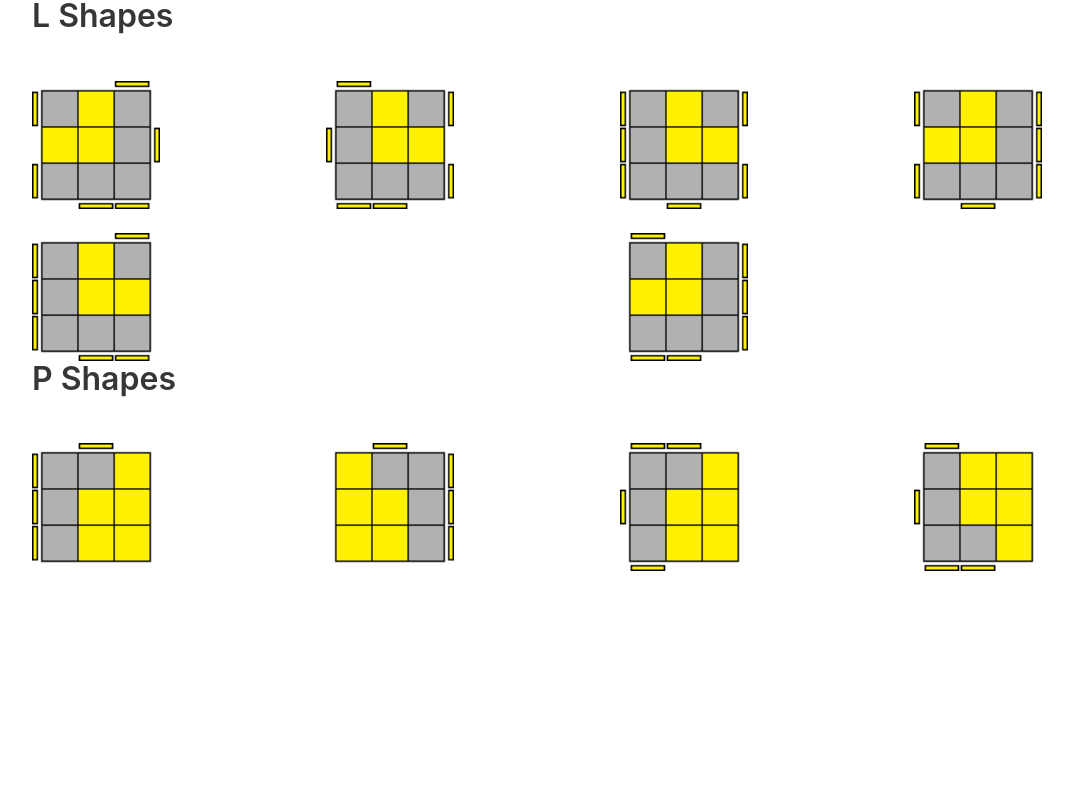
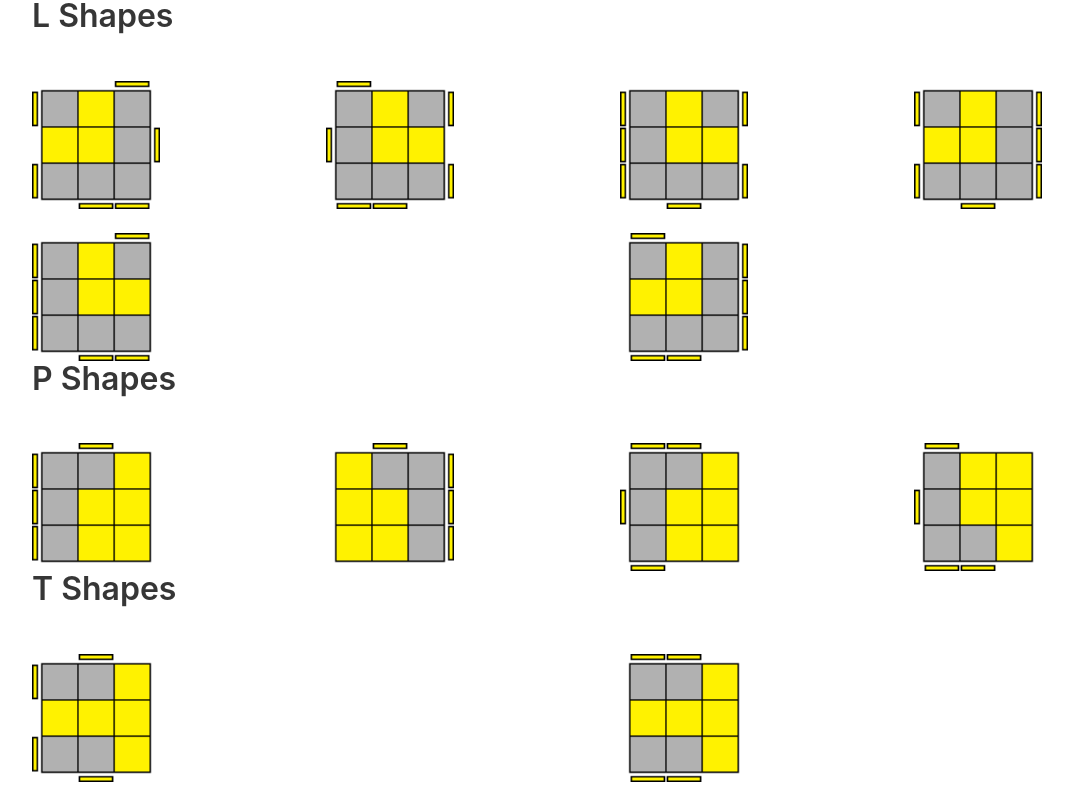
Before and after one commit to leslie-alldridge/cfop-oll-trainer, a React (Create React App) app: page / in a window 1280 px wide. Shown: the part 1360-2154 px from the top of the page, without its empty margins (32-1105 px from the left). Before the commit the page ends 1943 px from the top, so only its background shows below. Built offline with nearby package versions, Linux system fonts and the light colour scheme.

Commit message:
TShapes done

```diff
--- a/src/App.js
+++ b/src/App.js
@@ -5,7 +5,8 @@ import NoEdgeOLL from "./OLL/NoEdgeOLL";
 import CShapes from "./OLL/CShapes";
 import IShapes from './OLL/IShapes';
 import LShapes from './OLL/LShapes';
-import PShapes from './OLL/PShapes'
+import PShapes from './OLL/PShapes';
+import TShapes from './OLL/TShapes';
 
 class App extends Component {
   state ={
@@ -14,7 +15,8 @@ class App extends Component {
     CShapes: true,
     IShapes: true,
     LShapes: true,
-    PShapes: true
+    PShapes: true,
+    TShapes: true
   }
 
   handlePageChange = (name) => {
@@ -44,6 +46,7 @@ class App extends Component {
         {this.state.IShapes && <IShapes goBack={this.goBack} handlePageChange={this.handlePageChange}/>}
         {this.state.LShapes && <LShapes goBack={this.goBack} handlePageChange={this.handlePageChange}/>}
         {this.state.PShapes && <PShapes goBack={this.goBack} handlePageChange={this.handlePageChange}/>}
+        {this.state.TShapes && <TShapes goBack={this.goBack} handlePageChange={this.handlePageChange}/>}
       </div>
     );
   }
--- /dev/null
+++ b/src/Data/TShapesData.js
@@ -0,0 +1,6 @@
+const data = [
+    { id: "OLL45", alg: ["F [R U R' U'] F'"] },
+    { id: "OLL33", alg: ["[R U R' U'] [R' F R F']"] }
+  ];
+
+export default data;
--- /dev/null
+++ b/src/OLL/TShapes.jsx
@@ -0,0 +1,87 @@
+import React from "react";
+import Algorithm from "../OtherPages/Algorithm";
+
+import OLL45 from "../images/OLL-45.PNG";
+import OLL33 from "../images/OLL-33.PNG";
+
+import data from "../Data/TShapesData";
+
+class TShapes extends React.Component {
+  constructor(props) {
+    super(props);
+    this.state = {
+      selection: "OLL21",
+      showPage: false,
+      mainPage: true
+    };
+    this.handleClick = this.handleClick.bind(this);
+    this.goBack = this.goBack.bind(this)
+  }
+
+  handleClick(e) {
+    this.setState({
+      selection: e.target.name,
+      showPage: true,
+      mainPage: true
+    });
+    this.props.handlePageChange('TShapes')
+  }
+
+  goBack() {
+    this.setState({
+      showPage: false,
+      mainPage: true
+    });
+  }
+
+  render() {
+    const selection = this.state.selection;
+    var found = data.find(function(element) {
+      return element.id === selection;
+    });
+    return (
+      <div className="container">
+        {this.state.mainPage && (
+          <React.Fragment>
+            <p className="title is-3">T Shapes</p>
+            <div className="columns is-mobile algContainer">
+              <div className="column ">
+                <figure className="image is-128x128">
+                  <img
+
+                  className="grow"
+                    name={"OLL45"}
+                    alt={"OLL Case"}
+                    onClick={this.handleClick}
+                    src={OLL45}
+                  />
+                </figure>
+              </div>
+              <div className="column">
+                <figure className="image is-128x128">
+                  <img
+
+                  className="grow"
+                    name={"OLL33"}
+                    alt={"OLL Case"}
+                    onClick={this.handleClick}
+                    src={OLL33}
+                  />
+                </figure>
+              </div>
+            </div>
+          </React.Fragment>
+        )}
+        {this.state.showPage && (
+          <Algorithm
+            goBack={() => {this.props.goBack(); this.goBack()}}
+            data={found}
+            image={this.state.selection}
+          />
+        )}
+      </div>
+    );
+  }
+}
+
+export default TShapes;
```
Also changed, not shown: src/images/OLL-33.PNG (added), src/images/OLL-45.PNG (added).
